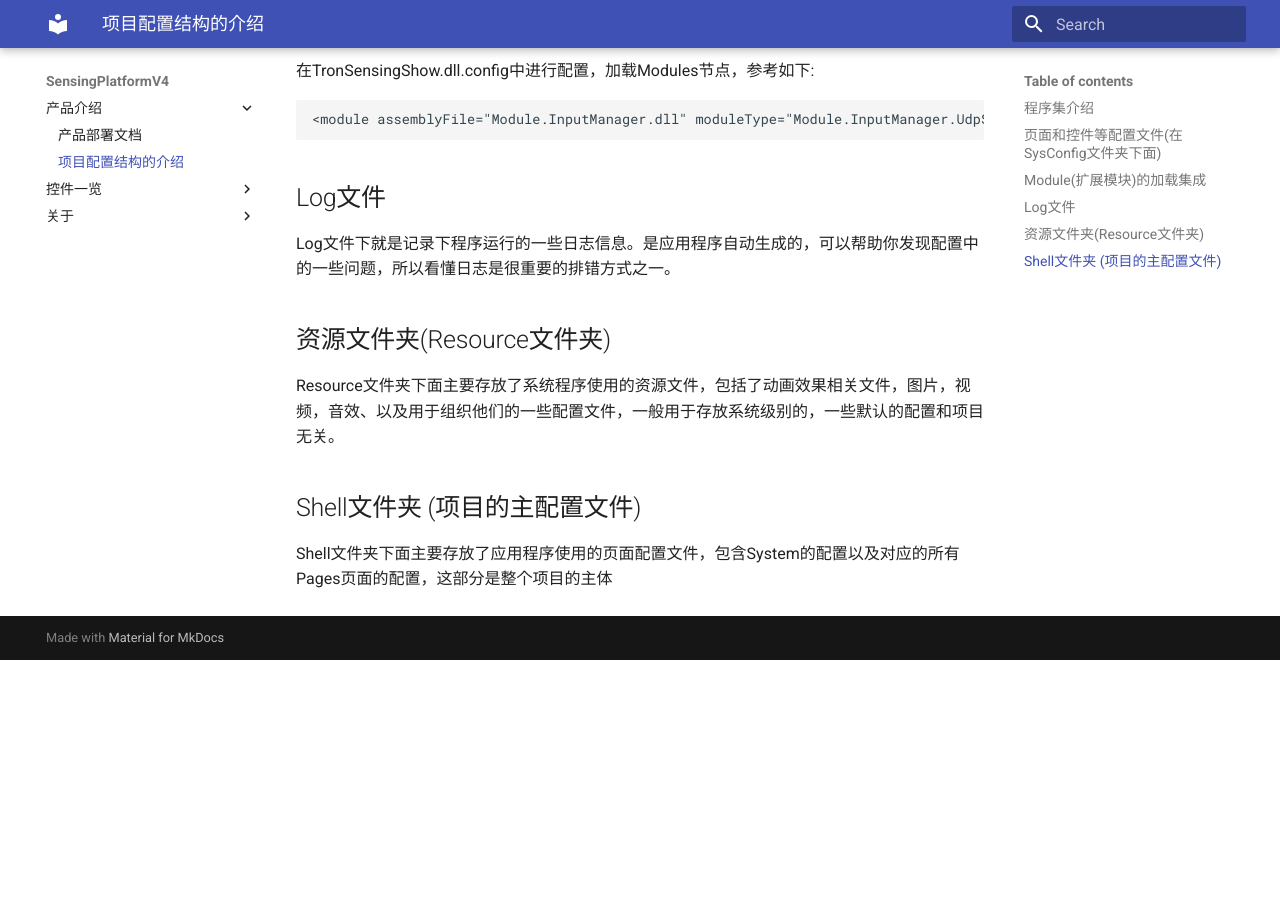
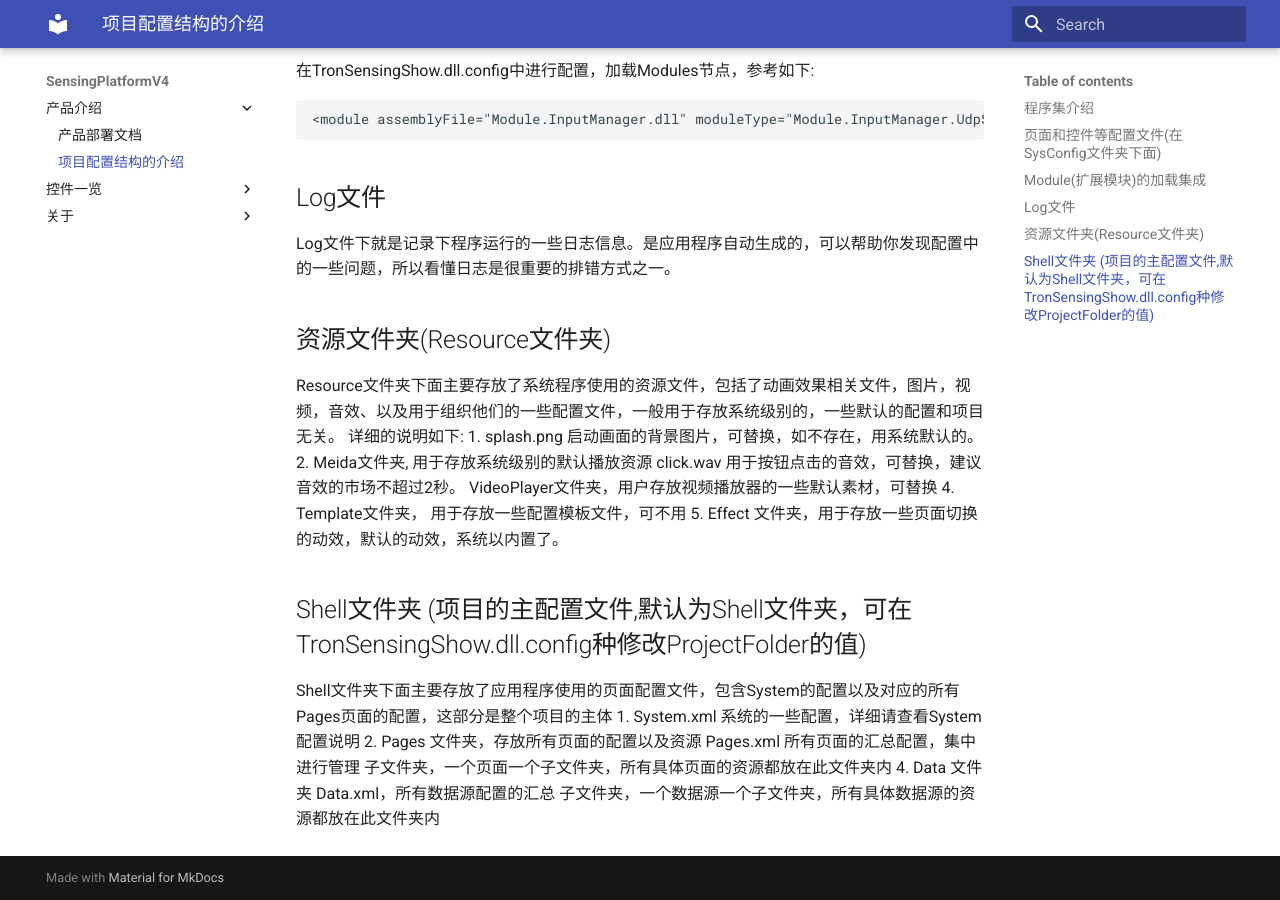
Before and after one commit to troncell/SensingPlatformDocs, an MkDocs documentation site: the page built from docs/产品介绍/项目配置结构的介绍.md, in a window 1280 px wide and 900 px high, scrolled down 1044 px. Built offline with MkDocs 1.6.1 and Material for MkDocs 9.7.7, drawn with Linux system fonts in a browser that asks for light colours; before the commit the page ends 1704 px from its top, so only the background shows below that; some of the changed text lies outside the part shown.

Commit message:
Update 项目配置结构的介绍.md

```diff
--- a/docs/产品介绍/项目配置结构的介绍.md
+++ b/docs/产品介绍/项目配置结构的介绍.md
@@ -1,6 +1,6 @@
 # 项目配置结构的介绍
 
-一个Troncell项目的资源大致分为程序集、页面和控件等配置文件、控件或页面所需要的后台数据的配置文件、用户记录程序运行情况的Log文件、以及项目中被使用的一些资源（如图片、视频、动画文件等）。
+一个Windows的SensingPlatform互动项目的资源大致分为程序集(.exe和.dll文件)、页面(Page的xml文件)和控件等配置文件、控件或页面所需要的后台数据的配置文件(xml文件)、用户记录程序运行情况的Log文件、以及项目中被使用的一些资源（如图片、视频、动画文件等）等组成。
 
 ## 程序集介绍
 
@@ -44,7 +44,21 @@
 ## 资源文件夹(Resource文件夹)
 
 Resource文件夹下面主要存放了系统程序使用的资源文件，包括了动画效果相关文件，图片，视频，音效、以及用于组织他们的一些配置文件，一般用于存放系统级别的，一些默认的配置和项目无关。
+详细的说明如下:
+1. splash.png 启动画面的背景图片，可替换，如不存在，用系统默认的。
+2. Meida文件夹, 用于存放系统级别的默认播放资源
+   click.wav 用于按钮点击的音效，可替换，建议音效的市场不超过2秒。
+   VideoPlayer文件夹，用户存放视频播放器的一些默认素材，可替换
+4. Template文件夹， 用于存放一些配置模板文件，可不用
+5. Effect 文件夹，用于存放一些页面切换的动效，默认的动效，系统以内置了。
 
-## Shell文件夹 (项目的主配置文件)
+## Shell文件夹 (项目的主配置文件,默认为Shell文件夹，可在TronSensingShow.dll.config种修改ProjectFolder的值)
 
 Shell文件夹下面主要存放了应用程序使用的页面配置文件，包含System的配置以及对应的所有Pages页面的配置，这部分是整个项目的主体
+1. System.xml 系统的一些配置，详细请查看System配置说明
+2. Pages 文件夹，存放所有页面的配置以及资源
+   Pages.xml 所有页面的汇总配置，集中进行管理
+   子文件夹，一个页面一个子文件夹，所有具体页面的资源都放在此文件夹内
+4. Data 文件夹
+   Data.xml，所有数据源配置的汇总
+   子文件夹，一个数据源一个子文件夹，所有具体数据源的资源都放在此文件夹内
```
